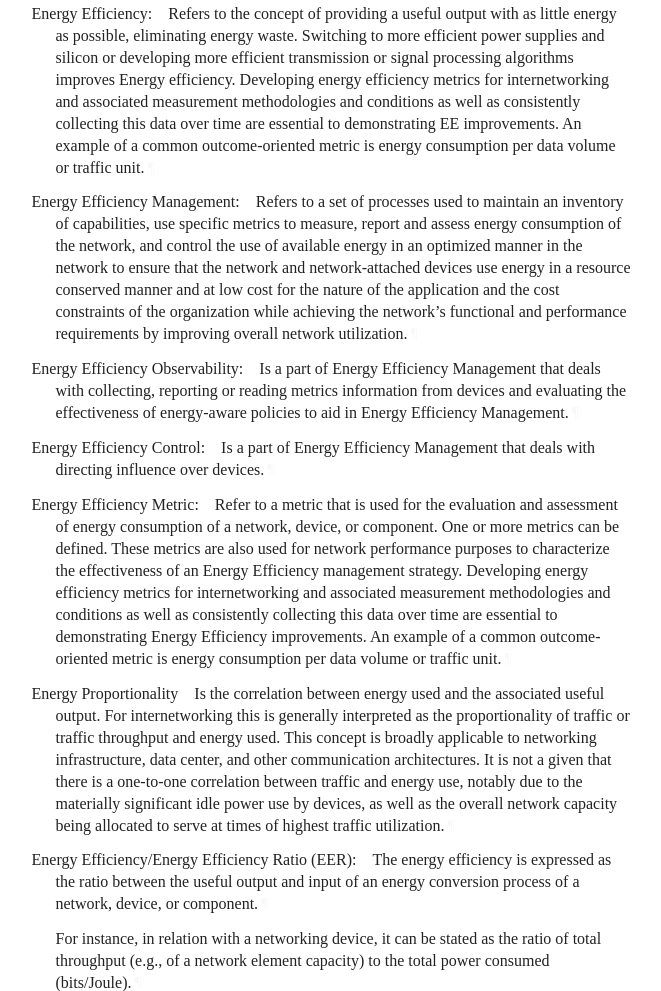
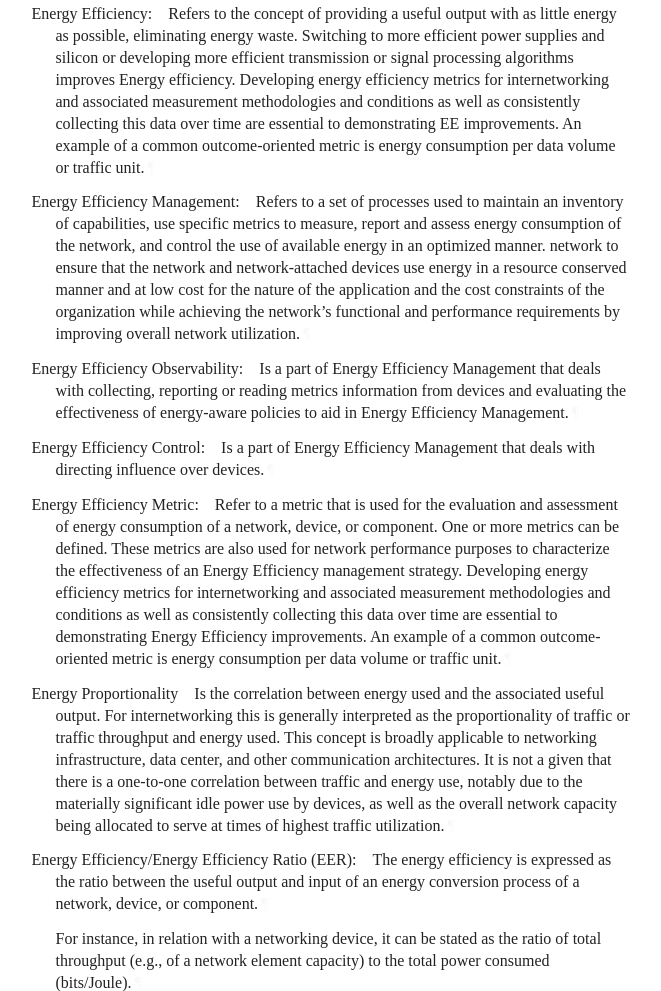
Before and after one commit to billwuqin/draft-bclp-green-terminology, a plain HTML site: page billwuqin-patch-4/draft-bclp-green-terminology.html in a window 1280 px wide. Shown: the part 2226-3217 px from the top of the page, without its empty margins (93-754 px from the left). Drawn offline with Linux system fonts and the light colour scheme; a web font is replaced by a local one.

Commit message:
Script updating gh-pages from b38007c. [ci skip]

```diff
--- a/billwuqin-patch-4/draft-bclp-green-terminology.html
+++ b/billwuqin-patch-4/draft-bclp-green-terminology.html
@@ -1378,7 +1378,7 @@ outcome-oriented metric is energy consumption per data volume or traffic unit.<a
         <dd style="margin-left: 1.5em" id="section-3-2.16">
           <p id="section-3-2.16.1">Refers to a set of processes used to maintain an inventory of capabilities,
 use specific metrics to measure, report and assess energy consumption of the network,
-and control the use of available energy in an optimized manner in the
+and control the use of available energy in an optimized manner.
 network to ensure that the network and network-attached devices use energy in
 a resource conserved manner and at low cost for the nature of the
 application and the cost constraints of the organization while achieving the
```
Also changed, not shown: billwuqin-patch-4/draft-bclp-green-terminology.txt.
